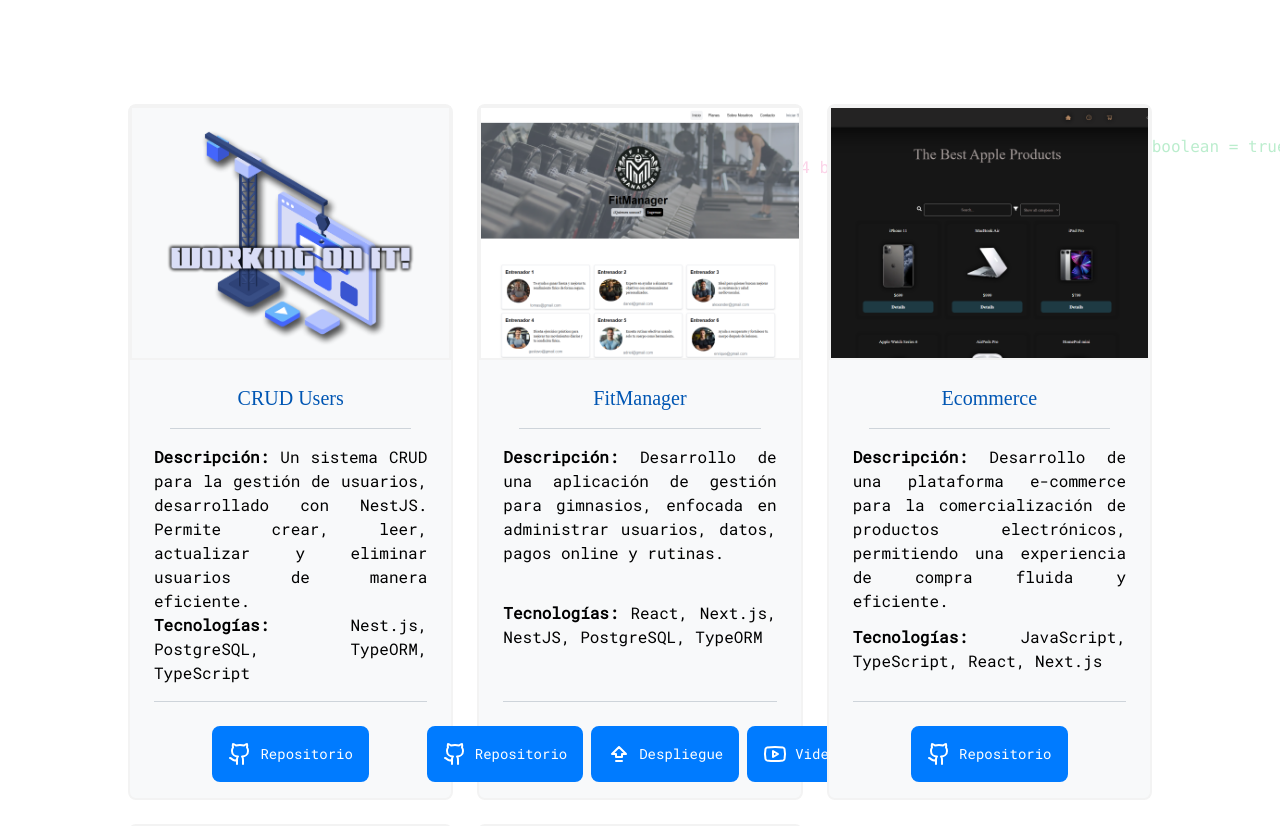
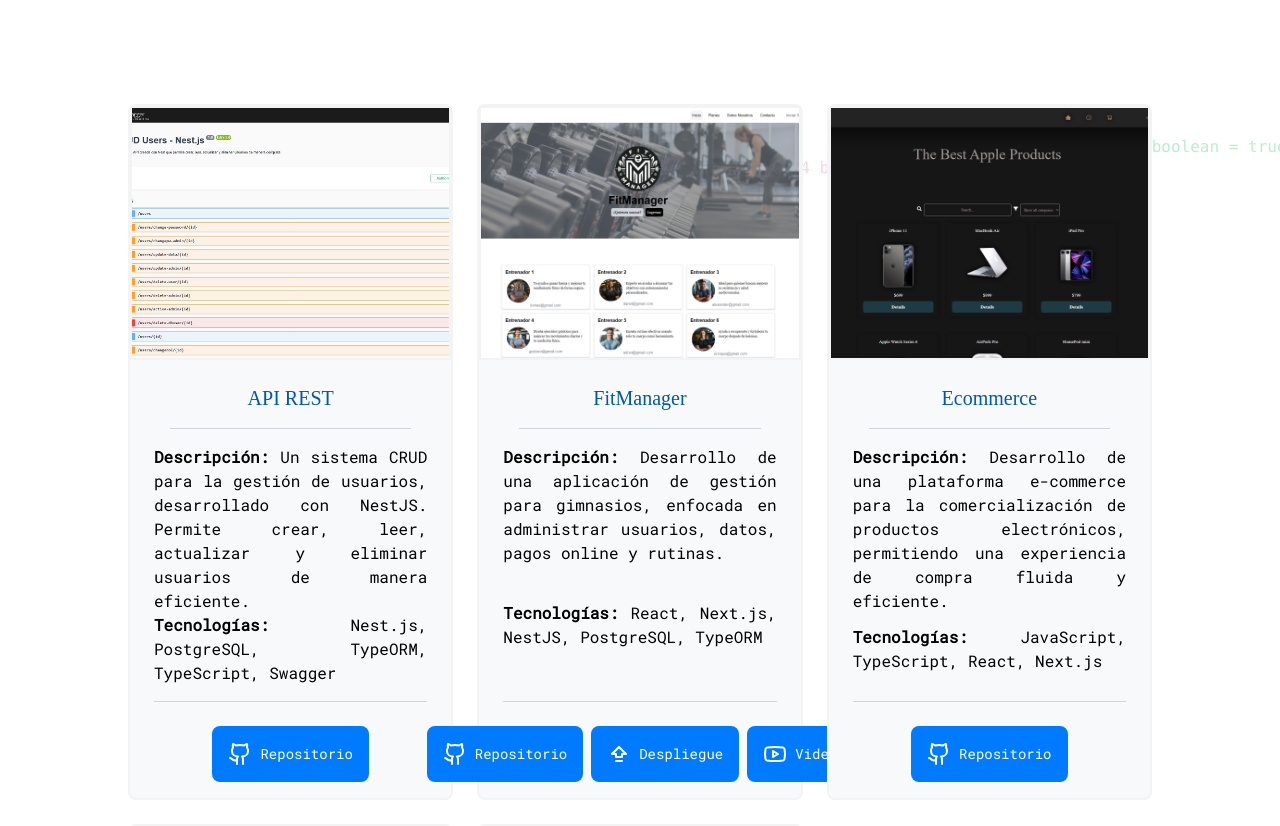
Before and after one commit to tlapro/porfolio, a Next.js app in the folder front/: page /projects in a window 1280 px wide. Shown: the part 542-1368 px from the top of the page. Built offline with nearby package versions, Linux system fonts and the light colour scheme; no server answers; grey boxes are pictures that could not be loaded; a web font is replaced by a local one.

Commit message:
LinkedIn profile update

```diff
--- a/front/messages/en.json
+++ b/front/messages/en.json
@@ -35,7 +35,7 @@
       "PostgreSQL": "PostgreSQL is a scalable relational database.",
       "Nestjs": "NestJS is a progressive Node.js framework for building scalable and maintainable server-side applications",
       "Swagger": "Swagger is a tool for documenting, designing, and testing RESTful APIs interactively",
-      "TypeORM": "ypeORM is a TypeScript ORM for SQL databases that allows handling the database using objects and classes"
+      "TypeORM": "TypeORM is a TypeScript ORM for SQL databases that allows handling the database using objects and classes"
   },
 "AboutMePage": {
     "aboutMe": "About Me",
@@ -59,7 +59,7 @@
     "ecommerceDescription": "Development of an e-commerce platform for the sale of electronic products, providing a smooth and efficient shopping experience.",
     "fitManagerTitle": "FitManager",
     "fitManagerDescription": "Development of a management app for gyms, focused on managing users, data, online payments, and routines.",
-    "crudUsersTitle": "CRUD Users",
+    "crudUsersTitle": "API REST",
     "crudUsersDescription": "A CRUD system for user management, developed with NestJS. It allows creating, reading, updating, and deleting users efficiently",
     "repository": "Repository",
     "deployment": "Deployment",
--- a/front/messages/es.json
+++ b/front/messages/es.json
@@ -59,7 +59,7 @@
       "ecommerceDescription": "Desarrollo de una plataforma e-commerce para la comercialización de productos electrónicos, permitiendo una experiencia de compra fluida y eficiente.",
       "fitManagerTitle": "FitManager",
       "fitManagerDescription": "Desarrollo de una aplicación de gestión para gimnasios, enfocada en administrar usuarios, datos, pagos online y rutinas.",
-      "crudUsersTitle": "CRUD Users",
+      "crudUsersTitle": "API REST",
       "crudUsersDescription": "Un sistema CRUD para la gestión de usuarios, desarrollado con NestJS. Permite crear, leer, actualizar y eliminar usuarios de manera eficiente.",
       "repository": "Repositorio",
       "deployment": "Despliegue",
--- a/front/src/app/contact/page.tsx
+++ b/front/src/app/contact/page.tsx
@@ -89,7 +89,7 @@
               </div>
           <div className="flex w-full">
             <Link
-              href={"https://www.linkedin.com/in/tlaprovitta/"}
+              href={"https://www.linkedin.com/in/tomaslaprovitta/"}
               target="_blank"
               rel="noopener noreferrer"
             >
--- a/front/src/components/footer/Footer.tsx
+++ b/front/src/components/footer/Footer.tsx
@@ -6,7 +6,7 @@
     return (
         <div className="h-10 mt-10 flex justify-center items-start mb-10">
             <div className="flex gap-4">
-            <Link href={"https://www.linkedin.com/in/tlaprovitta/"}
+            <Link href={"https://www.linkedin.com/in/tomaslaprovitta/"}
             target="_blank"
             rel="noopener noreferrer"
             >
--- a/front/src/helpers/projects.ts
+++ b/front/src/helpers/projects.ts
@@ -58,10 +58,10 @@
         id: 5,
         title: "crudUsersTitle",
         description: "crudUsersDescription",
-        technologies: ["Nest.js", "PostgreSQL", "TypeORM", "TypeScript"],
+        technologies: ["Nest.js", "PostgreSQL", "TypeORM", "TypeScript", "Swagger"],
         repository: "https://github.com/tlapro/crud-users",
         deployment: "",
         videoLink: "",
-        image: "/underConstruction.png",
+        image: "/apiRest.jpg",
     },
 ]
```
Also changed, not shown: front/public/apiRest.jpg (added).
